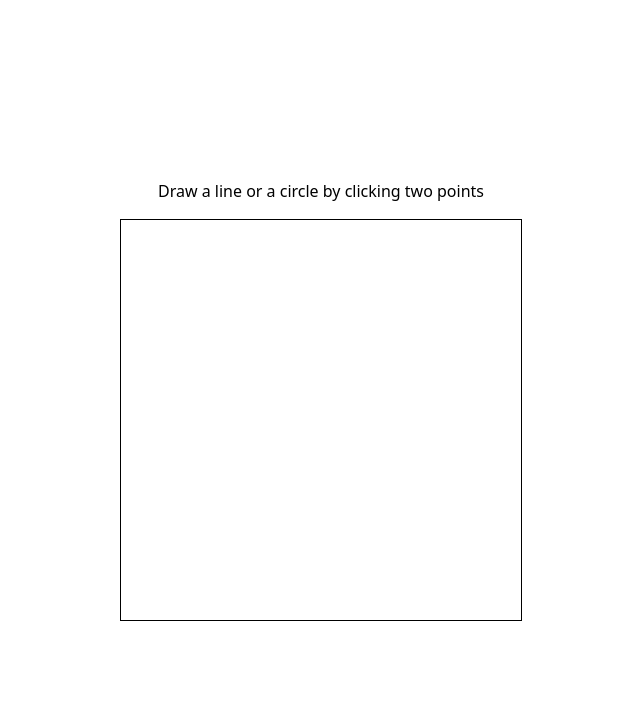
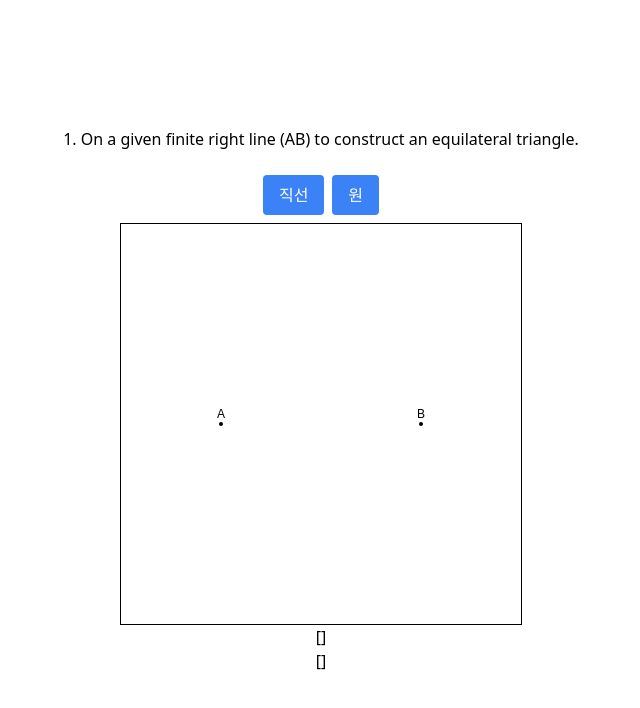
Before and after one commit to KimMH853/Euclidia, a React (Vite) app: page / in a window 1280 px wide. Shown: the top 708 px of the page, without its empty margins (319-959 px from the left). Built offline with nearby package versions, Linux system fonts and the light colour scheme.

Commit message:
버튼으로 직선과 원 그리기

```diff
--- a/src/App.tsx
+++ b/src/App.tsx
@@ -1,70 +1,73 @@
-import React, { useEffect, useRef, useState } from 'react';
-import pointToLineDistance from './util/pointToLineDistance';
+import React, { useEffect, useRef, useState } from "react";
 
 type Shape = {
-    type: string,
-    startX: number,
-    startY: number,
-    endX: number,
-    endY: number,
-    selected: boolean,
-  };
-
-
+  type: string;
+  startX: number;
+  startY: number;
+  endX: number;
+  endY: number;
+  selected: boolean;
+};
 
 const App = () => {
   const canvasRef = useRef<HTMLCanvasElement | null>(null);
+  const [pointArray, setPointArray] = useState<
+    { tag: string; x: number; y: number; isClicked: boolean }[]
+  >([
+    { tag: "A", x: 100, y: 200, isClicked: false },
+    { tag: "B", x: 300, y: 200, isClicked: false },
+  ]);
   const [shapes, setShapes] = useState<Shape[]>([]);
-  const [shapeChoices, setShapeChoices] = useState<Shape[]>([]);
-  const [clickedPoints, setClickedPoints] = useState<{ x: number; y: number }[]>([]);
+  const [clickedPoints, setClickedPoints] = useState<
+    { x: number; y: number }[]
+  >([]);
+  const [shapeType, setShapeType] = useState("");
 
   useEffect(() => {
     const canvas = canvasRef.current;
     if (!canvas) return;
 
-    const ctx = canvas.getContext('2d');
+    const ctx = canvas.getContext("2d");
     if (!ctx) return;
 
     ctx.clearRect(0, 0, canvas.width, canvas.height);
+
+    pointArray.forEach((point) => {
+      ctx.beginPath();
+      ctx.arc(point.x, point.y, 2, 0, 2 * Math.PI);
+      ctx.fillStyle = point.isClicked ? "blue" : "black";
+      ctx.fill();
+
+      ctx.font = "12px sans-serif";
+      ctx.fillText(point.tag, point.x - 4, point.y - 6);
+    });
+
     shapes.forEach((shape) => {
-      if (shape.type === 'line') {
+      if (shape.type === "line") {
         ctx.beginPath();
         ctx.moveTo(shape.startX, shape.startY);
         ctx.lineTo(shape.endX, shape.endY);
-        ctx.strokeStyle = shape.selected ? 'red' : 'black';
+        ctx.strokeStyle = shape.selected ? "red" : "black";
         ctx.stroke();
-      } else if (shape.type === 'circle') {
-        const radius = Math.sqrt((shape.endX - shape.startX) ** 2 + (shape.endY - shape.startY) ** 2);
+      } else if (shape.type === "circle") {
+        const radius = Math.sqrt(
+          (shape.endX - shape.startX) ** 2 + (shape.endY - shape.startY) ** 2
+        );
         ctx.beginPath();
         ctx.arc(shape.startX, shape.startY, radius, 0, 2 * Math.PI);
-        ctx.strokeStyle = shape.selected ? 'blue' : 'black';
+        ctx.strokeStyle = shape.selected ? "blue" : "black";
         ctx.stroke();
       }
     });
 
-    shapeChoices.forEach((shape) => {
-      if (shape.type === 'line') {
-        ctx.beginPath();
-        ctx.moveTo(shape.startX, shape.startY);
-        ctx.lineTo(shape.endX, shape.endY);
-        ctx.strokeStyle = shape.selected ? 'red' : 'black';
-        ctx.stroke();
-      } else if (shape.type === 'circle') {
-        const radius = Math.sqrt((shape.endX - shape.startX) ** 2 + (shape.endY - shape.startY) ** 2);
-        ctx.beginPath();
-        ctx.arc(shape.startX, shape.startY, radius, 0, 2 * Math.PI);
-        ctx.strokeStyle = shape.selected ? 'blue' : 'black';
-        ctx.stroke();
-      }
-    });
+  }, [pointArray, shapes, ]);
 
+  useEffect(()=>{
     if (clickedPoints.length === 2) {
-      const startPoint = clickedPoints[0];
-      const endPoint = clickedPoints[1];
+      const [startPoint, endPoint] = clickedPoints;
 
-
-      const newLine: Shape = {
-        type: 'line',
+      const newShape: Shape = {
+        type: shapeType,
         startX: startPoint.x,
         startY: startPoint.y,
         endX: endPoint.x,
@@ -72,84 +75,75 @@ const App = () => {
         selected: false,
       };
 
-      const newCircle: Shape = {
-        type: 'circle',
-        startX: startPoint.x,
-        startY: startPoint.y,
-        endX: endPoint.x,
-        endY: endPoint.y,
-        selected: false,
-      };
-
-      setShapeChoices((prevShapes) => [...prevShapes, newLine, newCircle]);
+      setShapes((prevShapes) => [...prevShapes, newShape]);
       setClickedPoints([]);
+      setShapeType("");
     }
-  }, [shapes, shapeChoices, clickedPoints]);
+  },[clickedPoints, shapeType])
 
   const handleCanvasClick = (event: React.MouseEvent<HTMLCanvasElement>) => {
     const canvas = canvasRef.current;
     if (!canvas) return;
-    if(shapeChoices.length === 2) return;
 
     const rect = canvas.getBoundingClientRect();
     const x = event.clientX - rect.left;
     const y = event.clientY - rect.top;
 
-    setClickedPoints((prevClickedPoints) => [...prevClickedPoints, { x, y }]);
+    const updatedPoints = pointArray.map((point) => {
+      const distance = Math.sqrt((point.x - x) ** 2 + (point.y - y) ** 2);
+      const isClicked = distance <= 10;
+      if (isClicked) {
+        setClickedPoints((prevClicked) => [
+          ...prevClicked,
+          { x: point.x, y: point.y },
+        ]);
+      }
+      return {
+        ...point,
+        isClicked: point.isClicked || isClicked,
+      };
+    });
+
+    setPointArray(updatedPoints);
   };
 
-  const isWithinLine = (x: number, y: number, line: Shape): boolean => {
-    const distance = pointToLineDistance(x, y, line.startX, line.startY, line.endX, line.endY);
-    const pointArea = Math.sqrt((line.endX - x) ** 2 + (line.endY - y) ** 2);
-    return distance <= 10 && pointArea > 20;
-    };
-
-  const isWithinCircle = (x: number, y: number, circle: Shape): boolean => {
-    const radius = Math.sqrt((circle.startX - circle.endX) ** 2 + (circle.startY - circle.endY) ** 2);
-    const distance = Math.sqrt((x - circle.startX) ** 2 + (y - circle.startY) ** 2);
-    const pointArea = Math.sqrt((circle.endX - x) ** 2 + (circle.endY - y) ** 2);
-    return distance < radius + 10 && distance > radius - 10 && pointArea > 20;
-  };
-
-  const handleShapeClick = (event: React.MouseEvent<HTMLCanvasElement>) => {
-    const canvas = canvasRef.current;
-    if (!canvas) return;
-    if (shapeChoices.length !== 2) return;
-
-    const rect = canvas.getBoundingClientRect();
-    const x = event.clientX - rect.left;
-    const y = event.clientY - rect.top;
-
-    if (shapeChoices[0].type === 'line' && isWithinLine(x, y, shapeChoices[0])) {
-      // 좌표가 직선에서 10 이내인 경우
-      console.log('Clicked within line');
-      setShapes((prevShapes)=>[...prevShapes, shapeChoices[0]])
-      setShapeChoices([]);
-    }
-
-    if (shapeChoices[1].type === 'circle' && isWithinCircle(x, y, shapeChoices[1])) {
-      // 좌표가 원에서 10 이내인 경우
-      console.log('Clicked within circle');
-      setShapes((prevShapes)=>[...prevShapes, shapeChoices[1]])
-      setShapeChoices([]);
-    }
-  };
-  const handleCombinedClick = (event: React.MouseEvent<HTMLCanvasElement>) => {
-    handleCanvasClick(event);
-    handleShapeClick(event);
+  const handleTypeClick = (event: React.MouseEvent<HTMLButtonElement>) => {
+    setShapeType(event.currentTarget.name);
   };
 
   return (
     <div className="flex flex-col items-center justify-center h-screen">
-      <div className="mb-4">Draw a line or a circle by clicking two points</div>
+      <div className="mb-4">
+        1. On a given finite right line (AB) to construct an equilateral
+        triangle.
+      </div>
+      <div className="m-2">
+        <button
+          className="mr-2 px-4 py-2 bg-blue-500 text-white rounded cursor-pointer"
+          name="line"
+          onClick={handleTypeClick}
+        >
+          직선
+        </button>
+        <button
+          className="px-4 py-2 bg-blue-500 text-white rounded cursor-pointer"
+          name="circle"
+          onClick={handleTypeClick}
+        >
+          원
+        </button>
+      </div>
       <canvas
         ref={canvasRef}
         width={400}
         height={400}
         className="border border-black"
-        onClick={handleCombinedClick}
+        onClick={handleCanvasClick}
       />
-
+      <div>
+        <div> {JSON.stringify(clickedPoints)}</div>
+        <div> {JSON.stringify(shapes)}</div>
+      </div>
     </div>
   );
 };
```
